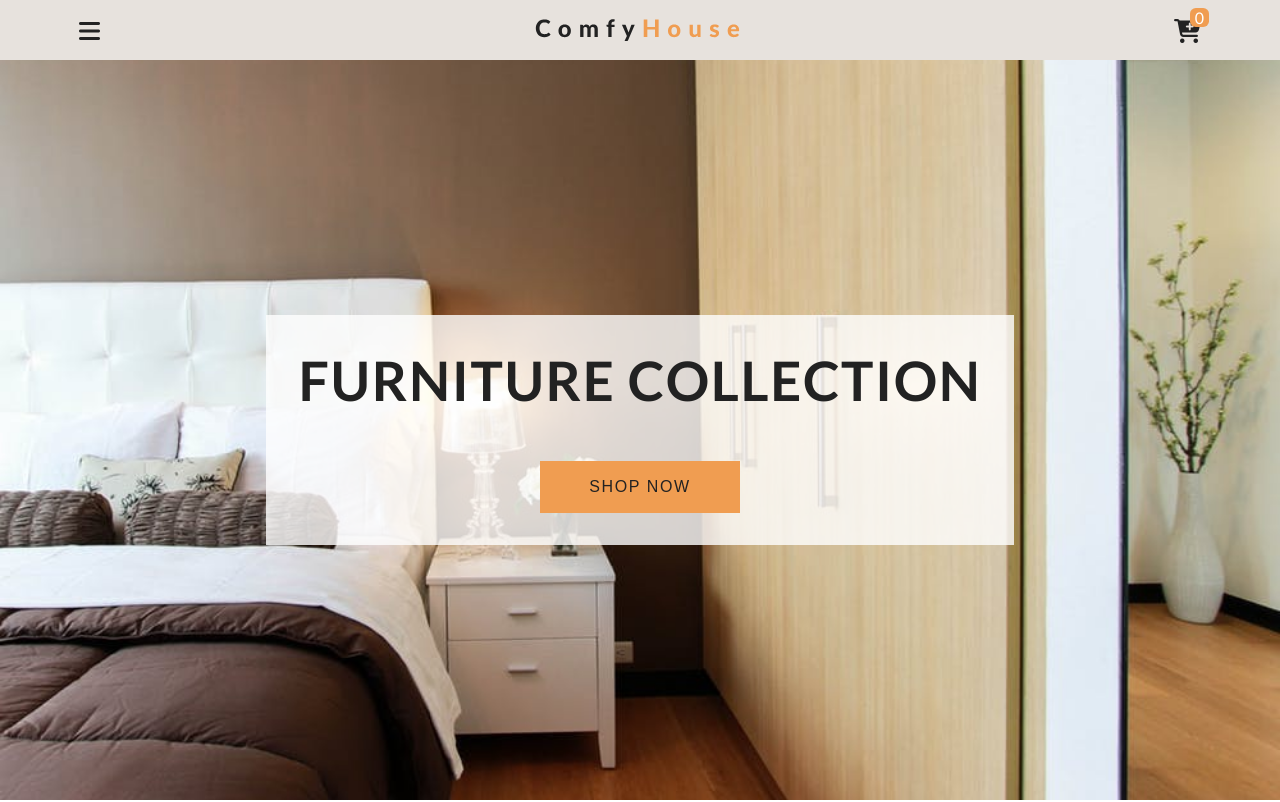
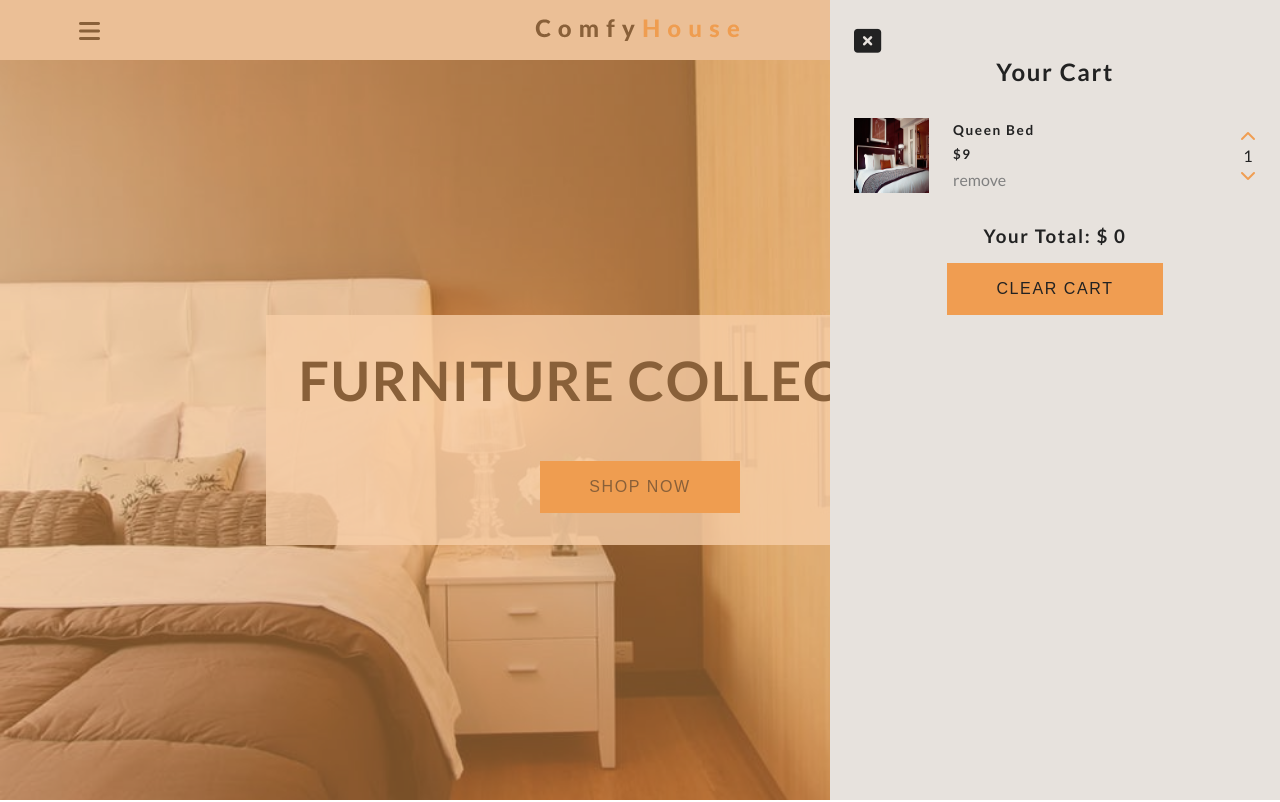
Before and after one commit to Marina8989/shopping_cart, a plain HTML site: page index.html in a window 1280 px wide. Shown: the top 802 px of the page. Drawn offline with Linux system fonts and the light colour scheme.

Commit message:
added more html and css to the app

```diff
--- a/index.html
+++ b/index.html
@@ -60,8 +60,39 @@
           </section>
           <!-- End Products -->
 
-          <!--  -->
-          <!--  -->
+          <!-- Cart -->
+          <div class="cart-overlay">
+              <div class="cart">
+                  <span class="close-cart">
+                      <i class="fas fa-window-close"></i>
+
+                  </span>
+                  <h2>your cart</h2>
+                  <div class="cart-content">
+                      <!-- cart item -->
+                      <div class="cart-item">
+                          <img src="./images/product-1.jpeg" alt="product">
+                          <div>
+                              <h4>queen bed</h4>
+                              <h5>$9</h5>
+                              <span class="remove-item">remove</span>
+                          </div>
+                          <div>
+                              <i class="fas fa-chevron-up"></i>
+                              <p class="item-amount">1</p>
+                            <i class="fas fa-chevron-down"></i>
+                          </div>
+                      </div>
+                    <!-- end of cart item -->
+                  </div>
+                  <div class="cart-footer">
+                      <h3>your total: $ <span class="cart-total">0</span></h3>
+                      <button class="clear-cart banner-btn">clear cart</button>
+                  </div>
+              </div>
+
+          </div>
+          <!-- End of Cart -->
 
         <script src="main.js" async defer></script>
     </body>
--- a/main.css
+++ b/main.css
@@ -176,7 +176,7 @@ body {
   transition: var(--mainTransition);
   background: rgb(240, 157, 81, 0.5);
   z-index: 2;
-  visibility: hidden;
+  /* visibility: hidden; */
 }
 .cart {
   position: fixed;
@@ -189,7 +189,7 @@ body {
   background: rgb(231, 226, 221);
   padding: 1.5rem;
   transition: var(--mainTransition);
-  transform: translateX(100%);
+  /* transform: translateX(100%); */
 }
 .showCart {
   transform: translateX(0);
```
